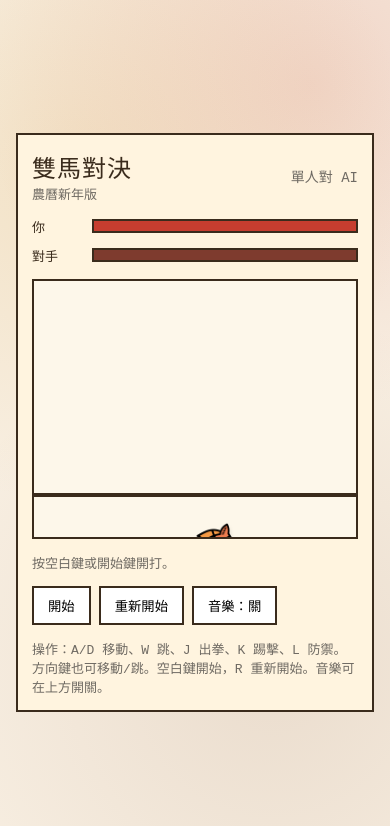
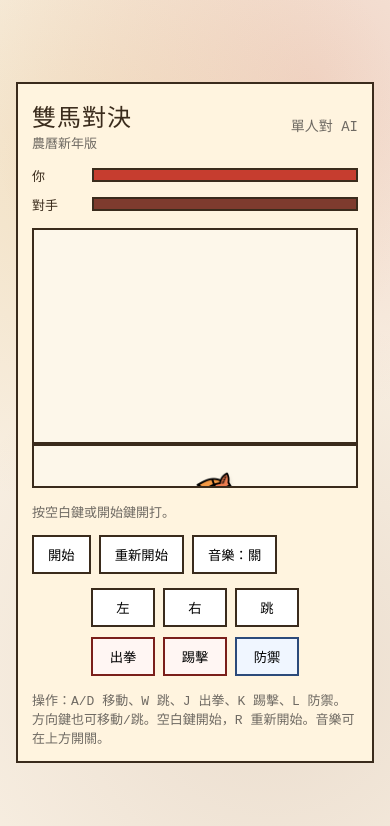
Before and after one commit to charleswang007/codex-test, a React (Vite) app: page / in a window 390 px wide. Shown: the top 826 px of the page. Built offline with nearby package versions, Linux system fonts and the light colour scheme.

Commit message:
make mobile friendly

```diff
--- a/src/App.jsx
+++ b/src/App.jsx
@@ -33,6 +33,10 @@ export default function App() {
     kick: false,
     block: false,
   });
+
+  const setInput = useCallback((key, value) => {
+    inputRef.current[key] = value;
+  }, []);
 
   useEffect(() => {
     let frameId;
@@ -80,7 +84,7 @@ export default function App() {
       const action = KEY_MAP[event.key];
       if (action) {
         event.preventDefault();
-        inputRef.current[action] = true;
+        setInput(action, true);
       }
     }
 
@@ -88,7 +92,7 @@ export default function App() {
       const action = KEY_MAP[event.key];
       if (action) {
         event.preventDefault();
-        inputRef.current[action] = false;
+        setInput(action, false);
       }
     }
 
@@ -98,7 +102,7 @@ export default function App() {
       window.removeEventListener('keydown', onKeyDown);
       window.removeEventListener('keyup', onKeyUp);
     };
-  }, [restart, start]);
+  }, [restart, setInput, start]);
 
   const arenaStyle = useMemo(
     () => ({ '--horse-url': `url(${horseUrl})` }),
@@ -183,6 +187,73 @@ export default function App() {
           </button>
         </div>
 
+        <div className="touch-controls" aria-label="觸控操作">
+          <div className="touch-row">
+            <button
+              type="button"
+              className="touch-btn"
+              onPointerDown={(e) => { e.preventDefault(); setInput('left', true); }}
+              onPointerUp={(e) => { e.preventDefault(); setInput('left', false); }}
+              onPointerLeave={() => setInput('left', false)}
+              aria-label="左"
+            >
+              左
+            </button>
+            <button
+              type="button"
+              className="touch-btn"
+              onPointerDown={(e) => { e.preventDefault(); setInput('right', true); }}
+              onPointerUp={(e) => { e.preventDefault(); setInput('right', false); }}
+              onPointerLeave={() => setInput('right', false)}
+              aria-label="右"
+            >
+              右
+            </button>
+            <button
+              type="button"
+              className="touch-btn"
+              onPointerDown={(e) => { e.preventDefault(); setInput('jump', true); }}
+              onPointerUp={(e) => { e.preventDefault(); setInput('jump', false); }}
+              onPointerLeave={() => setInput('jump', false)}
+              aria-label="跳"
+            >
+              跳
+            </button>
+          </div>
+          <div className="touch-row">
+            <button
+              type="button"
+              className="touch-btn attack"
+              onPointerDown={(e) => { e.preventDefault(); setInput('punch', true); }}
+              onPointerUp={(e) => { e.preventDefault(); setInput('punch', false); }}
+              onPointerLeave={() => setInput('punch', false)}
+              aria-label="出拳"
+            >
+              出拳
+            </button>
+            <button
+              type="button"
+              className="touch-btn attack"
+              onPointerDown={(e) => { e.preventDefault(); setInput('kick', true); }}
+              onPointerUp={(e) => { e.preventDefault(); setInput('kick', false); }}
+              onPointerLeave={() => setInput('kick', false)}
+              aria-label="踢擊"
+            >
+              踢擊
+            </button>
+            <button
+              type="button"
+              className="touch-btn block"
+              onPointerDown={(e) => { e.preventDefault(); setInput('block', true); }}
+              onPointerUp={(e) => { e.preventDefault(); setInput('block', false); }}
+              onPointerLeave={() => setInput('block', false)}
+              aria-label="防禦"
+            >
+              防禦
+            </button>
+          </div>
+        </div>
+
         <div className="hint">
           操作：A/D 移動、W 跳、J 出拳、K 踢擊、L 防禦。方向鍵也可移動/跳。空白鍵開始，R 重新開始。音樂可在上方開關。
         </div>
--- a/src/index.css
+++ b/src/index.css
@@ -230,6 +230,32 @@ button:disabled {
   cursor: not-allowed;
 }
 
+.touch-controls {
+  display: none;
+  gap: 10px;
+}
+
+.touch-row {
+  display: flex;
+  gap: 8px;
+  justify-content: center;
+}
+
+.touch-btn {
+  min-width: 72px;
+  padding: 10px 12px;
+}
+
+.touch-btn.attack {
+  background: #fff6f3;
+  border-color: #7a1f1a;
+}
+
+.touch-btn.block {
+  background: #f0f6ff;
+  border-color: #2c4a7a;
+}
+
 .hint {
   font-size: 13px;
   color: var(--muted);
@@ -250,10 +276,19 @@ button:disabled {
     margin-left: -40px;
     margin-top: -60px;
   }
+
+  .touch-controls {
+    display: grid;
+  }
 }
 
 @media (max-width: 520px) {
   .arena {
     height: 260px;
   }
+
+  .touch-btn {
+    min-width: 64px;
+    padding: 8px 10px;
+  }
 }
```
